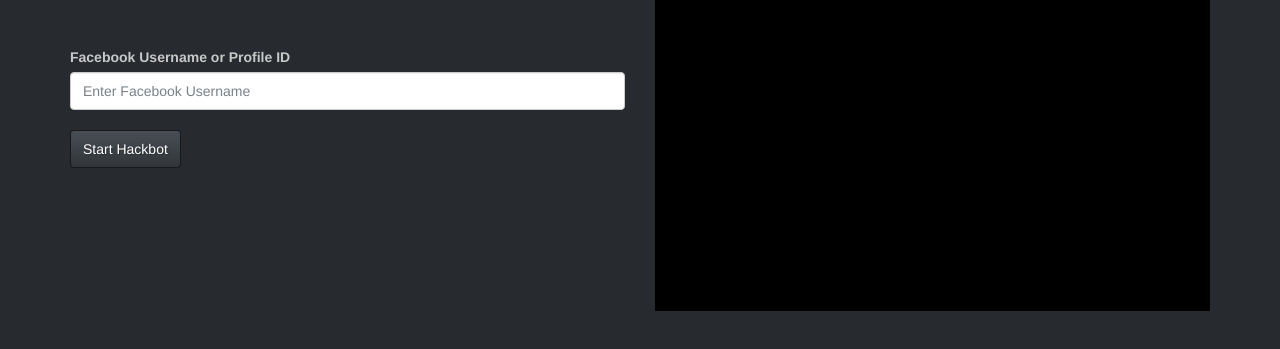
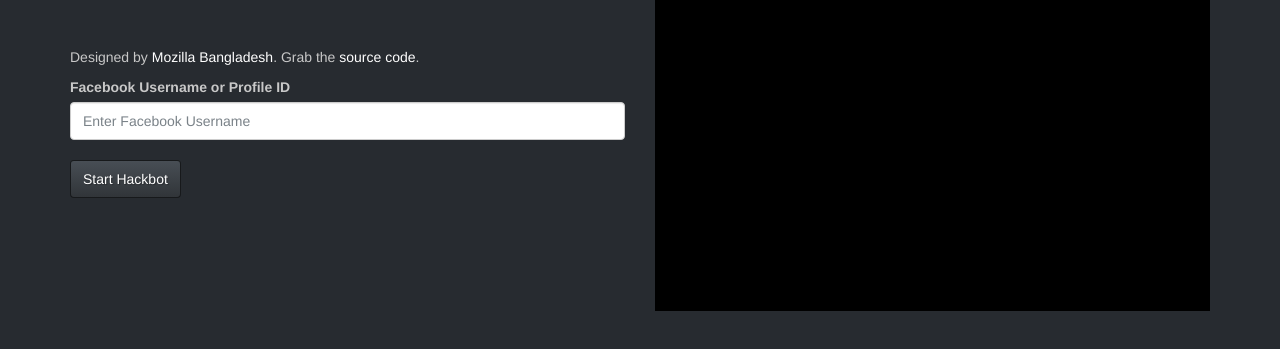
Before and after one commit to mozillabd/facebook-hack-parody, a plain HTML site: page index.html in a window 1280 px wide. Shown: the part 139-488 px from the top of the page. Drawn offline with Linux system fonts and the light colour scheme.

Commit message:
Added License info

```diff
--- a/index.html
+++ b/index.html
@@ -48,7 +48,7 @@ stLight.options({publisher: "9e1c1d64-9800-4bb1-9873-8c94be1169db", doNotHash: f
         সফটওয়্যার ও টিউটোরিয়াল, <a href="http://mozillabd.org">মোজিলা
         বাংলাদেশের</a> পক্ষ থেকে।</p><br>
         <br>
-
+        <p>Designed by <a href="http://mozillabd.org">Mozilla Bangladesh</a>. Grab the <a href="https://github.com/mozillabd/facebook-hack-parody/">source code</a>.</p>
         <div>
           <div class="form-group">
             <label for="facebookID">Facebook Username or Profile ID</label>
```
